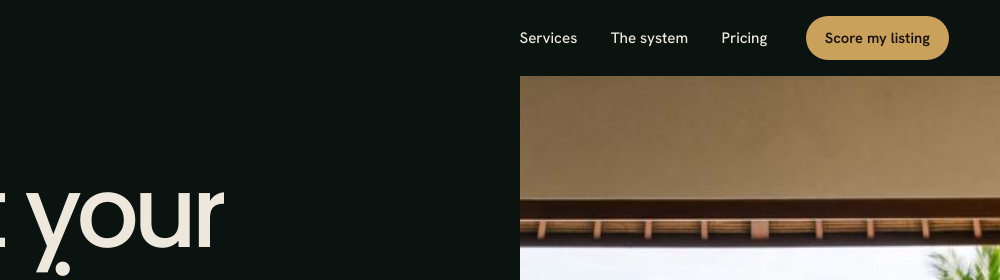
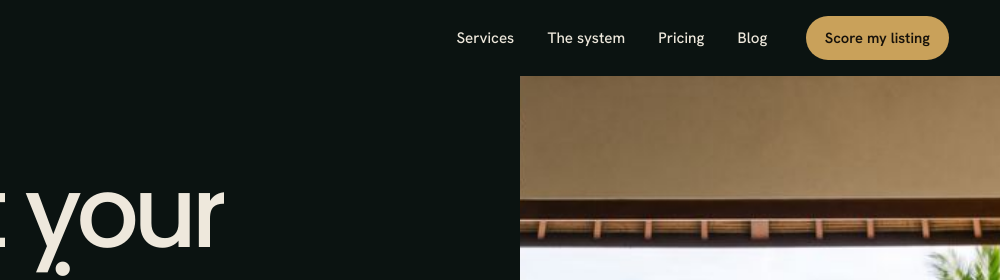
Before and after one commit to flatiro-hub/indavillas, a plain HTML site: page listing-audit/index.html in a window 1280 px wide. Shown: the top 280 px of the page, 280-1280 px from the left. Drawn offline with nearby package versions, Linux system fonts and the light colour scheme.

Commit message:
Listing audit page (14 Nov)

```diff
--- a/listing-audit/index.html
+++ b/listing-audit/index.html
@@ -44,6 +44,7 @@
     <a href="/services/">Services</a>
     <a href="/system/">The system</a>
     <a href="/pricing/">Pricing</a>
+    <a href="/blog/">Blog</a>
   </nav>
   <a class="btn btn--plain nav__cta" href="#top">Score my listing</a>
   <button class="nav__toggle" type="button" aria-expanded="false" aria-controls="menu" aria-label="Open menu">
@@ -57,6 +58,7 @@
     <a href="/services/"><span>01</span>Services</a>
     <a href="/system/"><span>02</span>The system</a>
     <a href="/pricing/"><span>03</span>Pricing</a>
+    <a href="/blog/"><span>04</span>Blog</a>
   </nav>
   <div class="menu__foot">
     <a class="btn" href="#top">Score my listing <span class="bi"><svg viewBox="0 0 24 24" aria-hidden="true"><path fill="none" stroke="currentColor" stroke-linecap="round" stroke-linejoin="round" stroke-width="1.5" d="M4 12H20M14 18L20 12L14 6"/></svg></span></a>
@@ -316,6 +318,7 @@
       <a href="/services/">Services</a>
       <a href="/system/">The system</a>
       <a href="/pricing/">Pricing</a>
+      <a href="/blog/">Blog</a>
         <a href="/revenue-calculator/">Revenue calculator</a>
         <a href="/listing-audit/">Listing audit</a>
       </nav>
```
